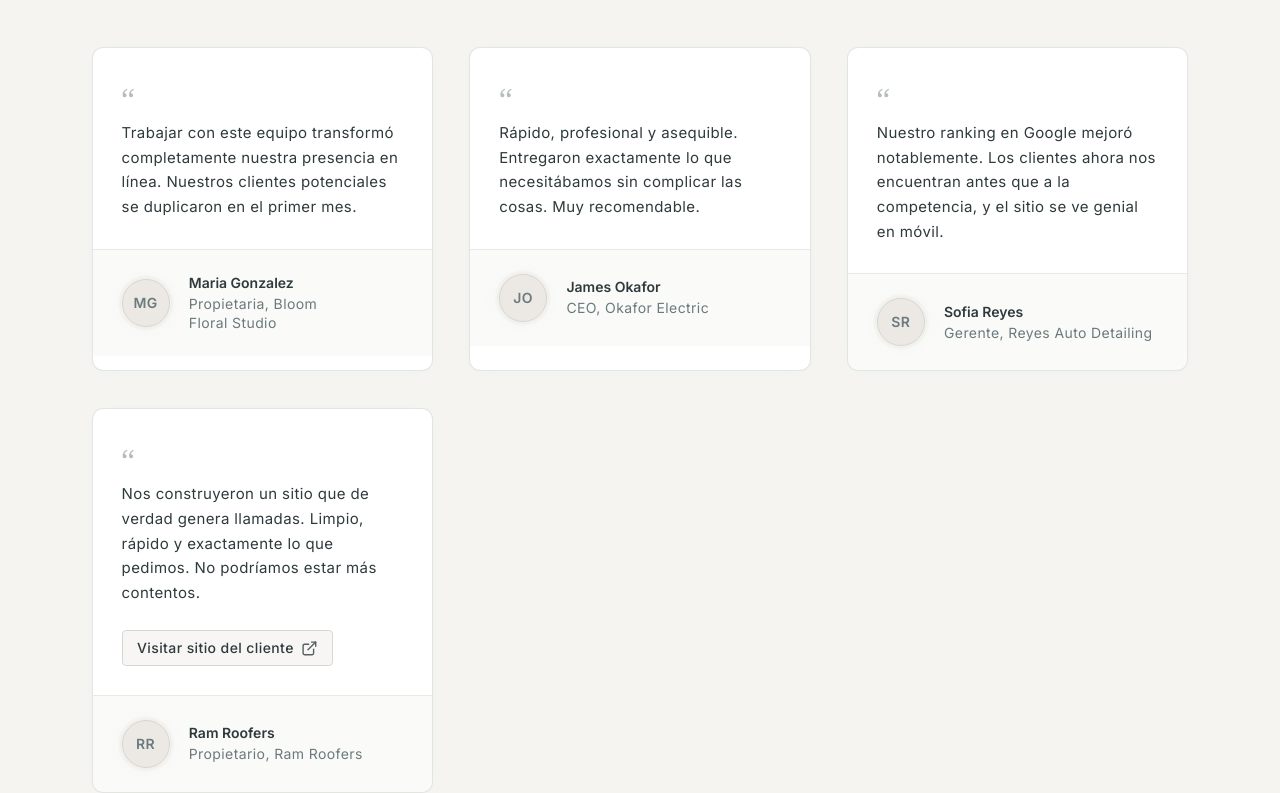
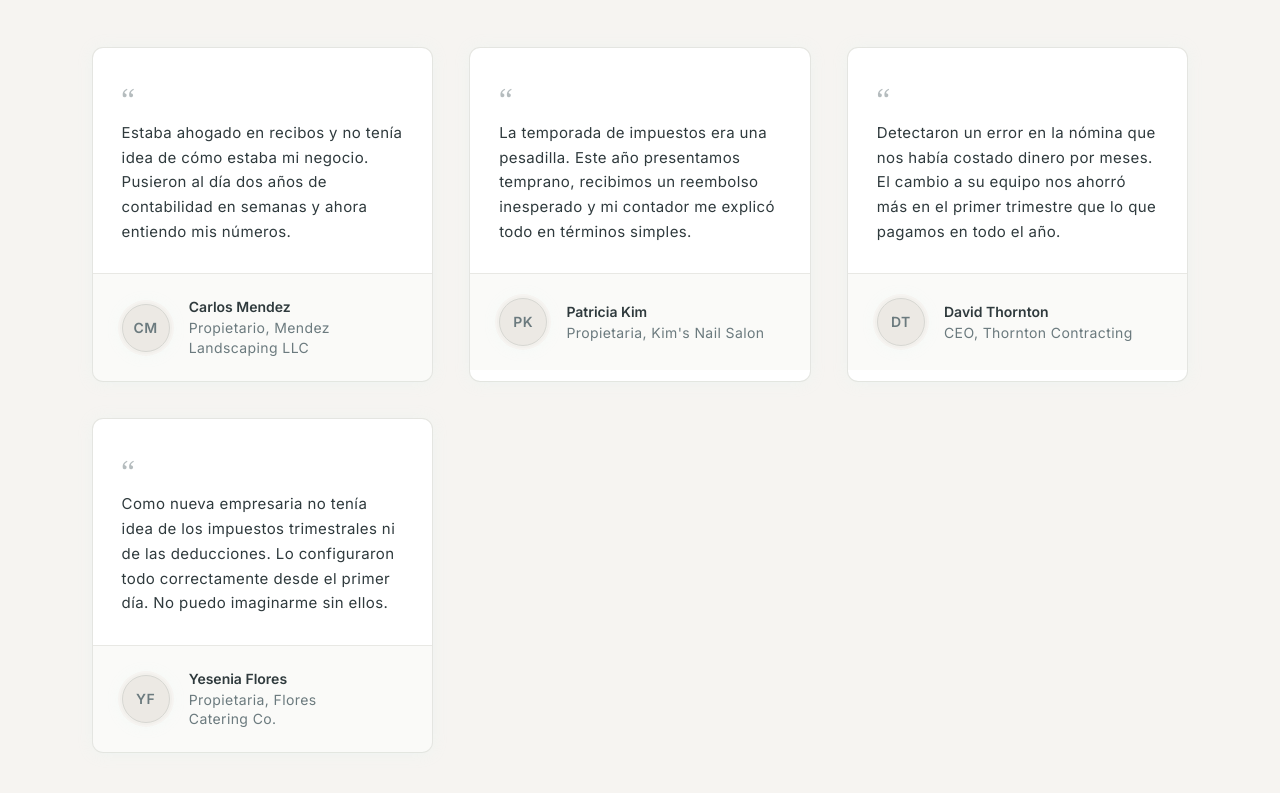
Before and after one commit to JohnnyPillacela/marsh-fried-inc, a Next.js app: page /es in a window 1280 px wide. Shown: the part 3667-4460 px from the top of the page. Built offline with nearby package versions, Linux system fonts and the light colour scheme.

Commit message:
update testimonials

```diff
--- a/content/dictionaries/testimonials.ts
+++ b/content/dictionaries/testimonials.ts
@@ -7,25 +7,24 @@ export const testimonialsDict = {
         visitSiteLabel: "Visit client site",
         items: [
             {
-                quote: "Working with this team completely transformed our online presence. Our leads doubled within the first month of launching the new site.",
-                author: "Maria Gonzalez",
-                role: "Owner, Bloom Floral Studio",
+                quote: "I was drowning in receipts and had no idea where my business stood financially. They cleaned up two years of books in weeks and now I actually understand my numbers.",
+                author: "Carlos Mendez",
+                role: "Owner, Mendez Landscaping LLC",
             },
             {
-                quote: "Fast, professional, and affordable. They delivered exactly what we needed without overcomplicating things. Highly recommend.",
-                author: "James Okafor",
-                role: "CEO, Okafor Electric",
+                quote: "Tax season used to be a nightmare. This year we filed early, got a refund we didn't expect, and my CPA explained everything in plain English. Night and day difference.",
+                author: "Patricia Kim",
+                role: "Owner, Kim's Nail Salon",
             },
             {
-                quote: "Our Google ranking improved dramatically. Customers now find us before our competitors, and the site looks great on mobile.",
-                author: "Sofia Reyes",
-                role: "Manager, Reyes Auto Detailing",
+                quote: "They caught a payroll error that had been costing us money for months. Switching to their team saved us more in the first quarter than we paid all year.",
+                author: "David Thornton",
+                role: "CEO, Thornton Contracting",
             },
             {
-                quote: "They built us a site that actually brings in calls. Clean, fast, and exactly what we asked for. Couldn't be happier with the results.",
-                author: "Ram Roofers",
-                role: "Owner, Ram Roofers",
-                websiteUrl: "https://www.ramroofers.com",
+                quote: "As a new business owner I had no clue about quarterly taxes or deductions. They set everything up right from day one. Couldn't imagine doing this without them.",
+                author: "Yesenia Flores",
+                role: "Owner, Flores Catering Co.",
             },
         ],
     } satisfies TestimonialsDict,
@@ -35,25 +34,24 @@ export const testimonialsDict = {
         visitSiteLabel: "Visitar sitio del cliente",
         items: [
             {
-                quote: "Trabajar con este equipo transformó completamente nuestra presencia en línea. Nuestros clientes potenciales se duplicaron en el primer mes.",
-                author: "Maria Gonzalez",
-                role: "Propietaria, Bloom Floral Studio",
+                quote: "Estaba ahogado en recibos y no tenía idea de cómo estaba mi negocio. Pusieron al día dos años de contabilidad en semanas y ahora entiendo mis números.",
+                author: "Carlos Mendez",
+                role: "Propietario, Mendez Landscaping LLC",
             },
             {
-                quote: "Rápido, profesional y asequible. Entregaron exactamente lo que necesitábamos sin complicar las cosas. Muy recomendable.",
-                author: "James Okafor",
-                role: "CEO, Okafor Electric",
+                quote: "La temporada de impuestos era una pesadilla. Este año presentamos temprano, recibimos un reembolso inesperado y mi contador me explicó todo en términos simples.",
+                author: "Patricia Kim",
+                role: "Propietaria, Kim's Nail Salon",
             },
             {
-                quote: "Nuestro ranking en Google mejoró notablemente. Los clientes ahora nos encuentran antes que a la competencia, y el sitio se ve genial en móvil.",
-                author: "Sofia Reyes",
-                role: "Gerente, Reyes Auto Detailing",
+                quote: "Detectaron un error en la nómina que nos había costado dinero por meses. El cambio a su equipo nos ahorró más en el primer trimestre que lo que pagamos en todo el año.",
+                author: "David Thornton",
+                role: "CEO, Thornton Contracting",
             },
             {
-                quote: "Nos construyeron un sitio que de verdad genera llamadas. Limpio, rápido y exactamente lo que pedimos. No podríamos estar más contentos.",
-                author: "Ram Roofers",
-                role: "Propietario, Ram Roofers",
-                websiteUrl: "https://www.ramroofers.com",
+                quote: "Como nueva empresaria no tenía idea de los impuestos trimestrales ni de las deducciones. Lo configuraron todo correctamente desde el primer día. No puedo imaginarme sin ellos.",
+                author: "Yesenia Flores",
+                role: "Propietaria, Flores Catering Co.",
             },
         ],
     } satisfies TestimonialsDict,
```
